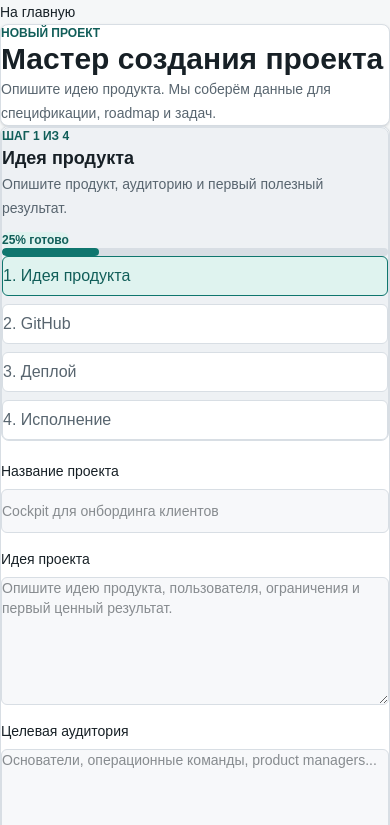
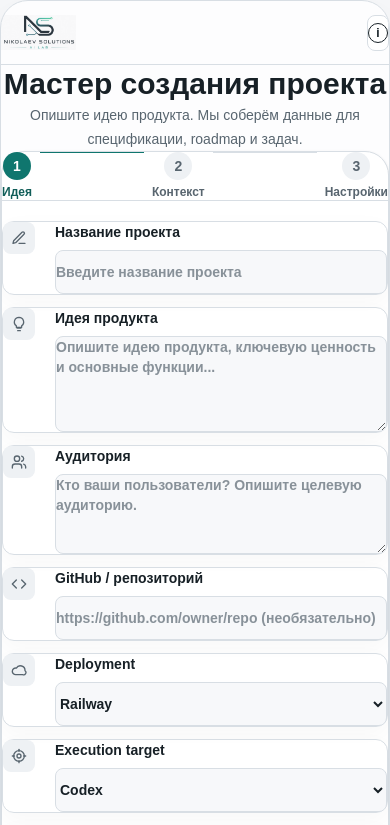
Before and after one commit to drthalas/Prepare_development_cockpit, a Next.js app: page /app/projects/new in a window 390 px wide. Shown: the top 825 px of the page. Built offline with nearby package versions, Linux system fonts and the light colour scheme.

Commit message:
PDC-034: align landing and project wizard with references

```diff
--- a/src/app/app/projects/new/page.tsx
+++ b/src/app/app/projects/new/page.tsx
@@ -1,11 +1,8 @@
 import Link from "next/link";
+import Image from "next/image";
 
 import { ProjectIntakeWizard } from "@/components/project-intake-wizard";
-import {
-  DetailsDisclosure,
-  InfoNotice,
-  PageHeader,
-} from "@/components/ui/patterns";
+import { InfoNotice } from "@/components/ui/patterns";
 
 export const dynamic = "force-dynamic";
 
@@ -15,10 +12,10 @@ type NewProjectPageProps = {
   }>;
 };
 
-const setupSteps = [
+const infoSteps = [
   "Опишите идею и аудиторию.",
-  "Укажите GitHub, деплой и инструмент разработки.",
-  "Создайте проект и откройте следующий шаг.",
+  "Укажите контекст GitHub, деплоя и разработки.",
+  "Создайте проект и продолжите со следующим шагом.",
 ];
 
 export default async function NewProjectPage({
@@ -28,22 +25,54 @@ export default async function NewProjectPage({
   const error = Array.isArray(query.error) ? query.error[0] : query.error;
 
   return (
-    <main className="min-h-screen bg-[var(--workspace-bg)] text-[var(--foreground)]">
-      <div className="mx-auto w-full max-w-4xl px-5 py-6 sm:px-8 lg:px-10">
-        <Link
-          className="text-sm font-medium text-[var(--muted)] hover:text-[var(--foreground)]"
-          href="/"
-        >
-          На главную
-        </Link>
+    <main className="min-h-screen bg-[var(--background)] p-4 text-[var(--foreground)] sm:p-8">
+      <div className="mx-auto min-h-[calc(100svh-2rem)] w-full max-w-6xl overflow-hidden rounded-[1.75rem] border border-[var(--panel-border)] bg-[rgba(255,255,255,0.78)] shadow-[0_24px_70px_rgba(23,32,38,0.08)] sm:min-h-[calc(100svh-4rem)] sm:rounded-[2rem]">
+        <header className="flex h-16 items-center justify-between border-b border-[var(--panel-border)] px-5 sm:h-[4.5rem] sm:px-8">
+          <Link aria-label="На главную" className="flex items-center" href="/">
+            <Image
+              alt="Nikolaev Solutions AI Lab"
+              className="h-9 w-auto object-contain mix-blend-multiply sm:h-10"
+              height={260}
+              priority
+              src="/brand/nikolaev-solutions-ai-lab-header.png"
+              width={540}
+            />
+          </Link>
+          <details className="group relative">
+            <summary className="inline-flex h-9 cursor-pointer list-none items-center justify-center gap-2 rounded-lg border border-[var(--panel-border)] bg-[var(--panel)] px-3 text-sm font-semibold text-[var(--foreground)] transition hover:border-[var(--accent)] [&::-webkit-details-marker]:hidden">
+              <span className="grid h-5 w-5 place-items-center rounded-full border border-current text-xs">
+                i
+              </span>
+              <span className="hidden sm:inline">Информация</span>
+            </summary>
+            <div className="absolute right-0 z-20 mt-3 w-72 rounded-xl border border-[var(--panel-border)] bg-[var(--panel)] p-4 text-sm leading-6 text-[var(--muted)] shadow-xl">
+              <p className="font-semibold text-[var(--foreground)]">
+                Как это работает
+              </p>
+              <ol className="mt-2 grid gap-1">
+                {infoSteps.map((step, index) => (
+                  <li key={step}>
+                    <span className="font-semibold text-[var(--accent-strong)]">
+                      {index + 1}.
+                    </span>{" "}
+                    {step}
+                  </li>
+                ))}
+              </ol>
+            </div>
+          </details>
+        </header>
 
-        <div className="mt-6">
-          <PageHeader
-            description="Опишите идею продукта. Мы соберём данные для спецификации, roadmap и задач."
-            eyebrow="Новый проект"
-            title="Мастер создания проекта"
-          />
-        </div>
+        <section className="mx-auto w-full max-w-5xl px-5 py-7 sm:px-8 sm:py-9">
+          <div className="mx-auto max-w-3xl text-center">
+            <h1 className="text-3xl font-extrabold leading-tight text-[var(--foreground)] sm:text-4xl">
+              Мастер создания проекта
+            </h1>
+            <p className="mx-auto mt-3 max-w-2xl text-sm leading-6 text-[var(--muted)] sm:text-base">
+              Опишите идею продукта. Мы соберём данные для спецификации, roadmap
+              и задач.
+            </p>
+          </div>
 
         {error ? (
           <div className="mt-6">
@@ -55,24 +84,10 @@ export default async function NewProjectPage({
           </div>
         ) : null}
 
-        <section className="mt-6 rounded-lg border border-[var(--panel-border)] bg-[var(--panel)] p-5 shadow-sm sm:p-6">
-          <ProjectIntakeWizard />
+          <div className="mt-7 rounded-[1.5rem] border border-[var(--panel-border)] bg-[var(--panel)] p-4 shadow-sm sm:p-8">
+            <ProjectIntakeWizard />
+          </div>
         </section>
-
-        <div className="mt-4">
-          <DetailsDisclosure title="Как это работает">
-            <ol className="grid gap-2">
-              {setupSteps.map((step, index) => (
-                <li key={step}>
-                  <span className="font-semibold text-[var(--foreground)]">
-                    {index + 1}.
-                  </span>{" "}
-                  {step}
-                </li>
-              ))}
-            </ol>
-          </DetailsDisclosure>
-        </div>
       </div>
     </main>
   );
--- a/src/components/project-intake-wizard.tsx
+++ b/src/components/project-intake-wizard.tsx
@@ -1,245 +1,77 @@
 "use client";
 
-import { useMemo, useState } from "react";
+import Link from "next/link";
 import type { ReactNode } from "react";
 
 import { createProjectAction } from "@/app/app/projects/actions";
 import {
-  agentPushAccessLabels,
-  agentPushAccessValues,
-  deploymentModeLabels,
-  deploymentModes,
-  deploymentOwnerLabels,
-  deploymentOwners,
   deploymentTargetLabels,
   deploymentTargets,
   executionTargetLabels,
   executionTargets,
   qaModeLabels,
   qaModes,
-  repositoryModeLabels,
-  repositoryModes,
-  repositoryOwnerLabels,
-  repositoryOwners,
-  repositoryVisibilityLabels,
-  repositoryVisibilities,
 } from "@/lib/projects/project-options";
 
-const steps = [
-  {
-    id: "idea",
-    title: "Идея продукта",
-    helper: "Опишите продукт, аудиторию и первый полезный результат.",
-  },
-  {
-    id: "repository",
-    title: "GitHub",
-    helper: "Укажите готовность репозитория до будущих Codex prompts.",
-  },
-  {
-    id: "deployment",
-    title: "Деплой",
-    helper: "Зафиксируйте ожидания по деплою без создания инфраструктуры.",
-  },
-  {
-    id: "execution",
-    title: "Исполнение",
-    helper: "Выберите инструмент разработки и начальные QA-настройки.",
-  },
-] as const;
-
-type StepId = (typeof steps)[number]["id"];
+const wizardSteps = [
+  { title: "Идея", value: "Название, идея и аудитория" },
+  { title: "Контекст", value: "GitHub, деплой и окружение" },
+  { title: "Настройки", value: "Execution target и QA" },
+];
 
 export function ProjectIntakeWizard() {
-  const [activeStep, setActiveStep] = useState<StepId>("idea");
-  const activeIndex = steps.findIndex((step) => step.id === activeStep);
-  const currentStep = steps[activeIndex];
-  const progress = useMemo(
-    () => Math.round(((activeIndex + 1) / steps.length) * 100),
-    [activeIndex],
-  );
-
-  function goToNextStep() {
-    const nextStep = steps[Math.min(activeIndex + 1, steps.length - 1)];
-    setActiveStep(nextStep.id);
-  }
-
-  function goToPreviousStep() {
-    const previousStep = steps[Math.max(activeIndex - 1, 0)];
-    setActiveStep(previousStep.id);
-  }
-
   return (
     <form action={createProjectAction} className="grid gap-5">
-      <div className="rounded-lg border border-[var(--panel-border)] bg-[var(--section-surface)] p-4">
-        <div className="flex flex-col gap-3 sm:flex-row sm:items-center sm:justify-between">
-          <div>
-            <p className="text-xs font-semibold uppercase text-[var(--accent-strong)]">
-              Шаг {activeIndex + 1} из {steps.length}
-            </p>
-            <h3 className="mt-1 text-lg font-semibold">{currentStep.title}</h3>
-            <p className="mt-1 text-sm leading-6 text-[var(--muted)]">
-              {currentStep.helper}
-            </p>
-          </div>
-          <span className="w-fit rounded-full bg-[var(--soft-accent)] px-3 py-1 text-xs font-semibold text-[var(--accent-strong)]">
-            {progress}% готово
-          </span>
-        </div>
-        <div className="mt-4 h-2 overflow-hidden rounded-full bg-[var(--panel-border)]">
-          <div
-            className="h-full rounded-full bg-[var(--accent)] transition-all"
-            style={{ width: `${progress}%` }}
+      <div className="grid grid-cols-[auto_1fr_auto_1fr_auto] items-start gap-2 border-b border-[var(--panel-border)] pb-5">
+        {wizardSteps.map((step, index) => (
+          <StepIndicator
+            index={index}
+            isLast={index === wizardSteps.length - 1}
+            key={step.title}
+            title={step.title}
+            value={step.value}
           />
-        </div>
-        <div className="mt-4 grid gap-2 sm:grid-cols-4">
-          {steps.map((step, index) => (
-            <button
-              className={`min-h-10 rounded-md border px-3 text-left text-xs font-semibold transition ${
-                step.id === activeStep
-                  ? "border-[var(--accent)] bg-[var(--soft-accent)] text-[var(--accent-strong)]"
-                  : "border-[var(--panel-border)] bg-[var(--panel)] text-[var(--muted)] hover:text-[var(--foreground)]"
-              }`}
-              key={step.id}
-              onClick={() => setActiveStep(step.id)}
-              type="button"
-            >
-              {index + 1}. {step.title}
-            </button>
         ))}
       </div>
-      </div>
 
-      <WizardPanel isActive={activeStep === "idea"}>
-        <Field label="Название проекта">
+      <div className="grid gap-3">
+        <Field icon="edit" label="Название проекта">
           <input
             className={inputClassName}
             name="title"
-            placeholder="Cockpit для онбординга клиентов"
+            placeholder="Введите название проекта"
             required
           />
         </Field>
 
-        <Field label="Идея проекта">
+        <Field icon="idea" label="Идея продукта">
           <textarea
-            className={`${inputClassName} min-h-32 py-3`}
+            className={`${inputClassName} min-h-24 resize-y py-3 sm:min-h-28`}
             name="initialIdea"
-            placeholder="Опишите идею продукта, пользователя, ограничения и первый ценный результат."
+            placeholder="Опишите идею продукта, ключевую ценность и основные функции..."
             required
           />
         </Field>
 
-        <Field
-          helper="Для кого продукт? Это повлияет на будущие вопросы анкеты."
-          label="Целевая аудитория"
-        >
+        <Field icon="users" label="Аудитория">
           <textarea
-            className={`${inputClassName} min-h-24 py-3`}
+            className={`${inputClassName} min-h-20 resize-y py-3`}
             name="targetUser"
-            placeholder="Основатели, операционные команды, product managers..."
+            placeholder="Кто ваши пользователи? Опишите целевую аудиторию."
           />
         </Field>
 
-        <Field
-          helper="Можно оставить пустым. Классификатор уточнит тип проекта позже."
-          label="Тип проекта"
-        >
-          <input
-            className={inputClassName}
-            name="projectType"
-            placeholder="SaaS, internal tool, Telegram bot..."
-          />
-        </Field>
-      </WizardPanel>
-
-      <WizardPanel isActive={activeStep === "repository"}>
-        <Field
-          helper="Выберите текущее состояние, включая неизвестно."
-          label="Состояние репозитория"
-        >
-          <select
-            className={inputClassName}
-            defaultValue="undecided"
-            name="repositoryMode"
-            required
-          >
-            {repositoryModes.map((mode) => (
-              <option key={mode} value={mode}>
-                {repositoryModeLabels[mode]}
-              </option>
-            ))}
-          </select>
-        </Field>
-
-        <Field helper="Нужно только если репозиторий уже существует." label="URL репозитория">
+        <Field icon="code" label="GitHub / репозиторий">
           <input
             className={inputClassName}
             name="repositoryUrl"
-            placeholder="https://github.com/org/repo"
+            placeholder="https://github.com/owner/repo (необязательно)"
             type="url"
           />
         </Field>
 
-        <div className="grid gap-4 sm:grid-cols-2">
-          <Field label="Видимость репозитория">
-            <select
-              className={inputClassName}
-              defaultValue="unknown"
-              name="repositoryVisibility"
-              required
-            >
-              {repositoryVisibilities.map((visibility) => (
-                <option key={visibility} value={visibility}>
-                  {repositoryVisibilityLabels[visibility]}
-                </option>
-              ))}
-            </select>
-          </Field>
-
-          <Field label="Кто создаёт репозиторий?">
-            <select
-              className={inputClassName}
-              defaultValue="not_decided"
-              name="repositoryOwner"
-              required
-            >
-              {repositoryOwners.map((owner) => (
-                <option key={owner} value={owner}>
-                  {repositoryOwnerLabels[owner]}
-                </option>
-              ))}
-            </select>
-          </Field>
-        </div>
-
-        <div className="grid gap-4 sm:grid-cols-2">
-          <Field label="Может ли агент пушить в GitHub?">
-            <select
-              className={inputClassName}
-              defaultValue="unknown"
-              name="agentCanPush"
-              required
-            >
-              {agentPushAccessValues.map((value) => (
-                <option key={value} value={value}>
-                  {agentPushAccessLabels[value]}
-                </option>
-              ))}
-            </select>
-          </Field>
-
-          <Field label="Default branch">
-            <input
-              className={inputClassName}
-              name="defaultBranch"
-              placeholder="main"
-            />
-          </Field>
-        </div>
-      </WizardPanel>
-
-      <WizardPanel isActive={activeStep === "deployment"}>
-        <Field label="Предпочтительный деплой">
+        <div className="grid gap-3 sm:grid-cols-2">
+          <Field icon="cloud" label="Deployment">
             <select
               className={inputClassName}
               defaultValue="railway"
@@ -254,42 +86,7 @@ export function ProjectIntakeWizard() {
             </select>
           </Field>
 
-        <Field
-          helper="Здесь фиксируется только намерение. Railway, Vercel и Render resources не создаются."
-          label="Режим деплоя"
-        >
-          <select
-            className={inputClassName}
-            defaultValue="manual_instructions"
-            name="deploymentMode"
-            required
-          >
-            {deploymentModes.map((mode) => (
-              <option key={mode} value={mode}>
-                {deploymentModeLabels[mode]}
-              </option>
-            ))}
-          </select>
-        </Field>
-
-        <Field label="Кто настраивает деплой?">
-          <select
-            className={inputClassName}
-            defaultValue="not_decided"
-            name="deploymentOwner"
-            required
-          >
-            {deploymentOwners.map((owner) => (
-              <option key={owner} value={owner}>
-                {deploymentOwnerLabels[owner]}
-              </option>
-            ))}
-          </select>
-        </Field>
-      </WizardPanel>
-
-      <WizardPanel isActive={activeStep === "execution"}>
-        <Field label="Инструмент разработки / execution target">
+          <Field icon="target" label="Execution target">
             <select
               className={inputClassName}
               defaultValue="codex"
@@ -303,8 +100,9 @@ export function ProjectIntakeWizard() {
               ))}
             </select>
           </Field>
+        </div>
 
-        <Field helper="Начальная настройка. QA checkpoint logic настраивается позже." label="QA-настройка">
+        <Field icon="shield" label="QA preference">
           <select className={inputClassName} defaultValue="standard" name="qaPreference">
             {qaModes.map((mode) => (
               <option key={mode} value={mode}>
@@ -313,75 +111,191 @@ export function ProjectIntakeWizard() {
             ))}
           </select>
         </Field>
+      </div>
 
-        <div className="rounded-md border border-[var(--panel-border)] bg-[var(--section-surface)] p-4 text-sm leading-6 text-[var(--muted)]">
-          После сохранения откроется страница проекта. Там будет показан
-          следующий шаг: классификация, анкета, spec, roadmap, prompts, QA и
-          export запускаются отдельными кнопками.
-        </div>
-      </WizardPanel>
+      <input name="projectType" type="hidden" value="" />
+      <input name="repositoryMode" type="hidden" value="undecided" />
+      <input name="repositoryVisibility" type="hidden" value="unknown" />
+      <input name="repositoryOwner" type="hidden" value="not_decided" />
+      <input name="agentCanPush" type="hidden" value="unknown" />
+      <input name="defaultBranch" type="hidden" value="" />
+      <input name="deploymentMode" type="hidden" value="manual_instructions" />
+      <input name="deploymentOwner" type="hidden" value="not_decided" />
 
-      <div className="flex flex-col gap-3 border-t border-[var(--panel-border)] pt-5 sm:flex-row sm:items-center sm:justify-between">
+      <div className="mt-2 flex flex-col gap-3 border-t border-[var(--panel-border)] pt-5 sm:flex-row sm:items-center sm:justify-end">
+        <Link
+          className="inline-flex min-h-11 items-center justify-center rounded-xl px-5 py-2.5 text-sm font-semibold text-[var(--muted)] transition hover:text-[var(--foreground)]"
+          href="/"
+        >
+          Отмена
+        </Link>
         <button
-          className="inline-flex min-h-11 items-center justify-center rounded-md border border-[var(--panel-border)] px-5 py-2.5 text-sm font-semibold text-[var(--muted)] transition hover:text-[var(--foreground)] disabled:cursor-not-allowed disabled:opacity-45"
-          disabled={activeIndex === 0}
-          onClick={goToPreviousStep}
-          type="button"
-        >
-          Назад
-        </button>
-        {activeIndex < steps.length - 1 ? (
-          <button
-            className="inline-flex min-h-11 items-center justify-center rounded-md bg-[var(--accent)] px-5 py-2.5 text-sm font-semibold text-white transition hover:bg-[var(--accent-strong)]"
-            onClick={goToNextStep}
-            type="button"
-          >
-            Продолжить
-          </button>
-        ) : (
-          <button
-            className="inline-flex min-h-11 items-center justify-center rounded-md bg-[var(--accent)] px-5 py-2.5 text-sm font-semibold text-white transition hover:bg-[var(--accent-strong)]"
+          className="inline-flex min-h-12 items-center justify-center rounded-xl bg-[var(--accent)] px-8 py-3 text-sm font-semibold text-white shadow-lg shadow-emerald-900/15 transition hover:bg-[var(--accent-strong)] sm:min-w-64"
           type="submit"
         >
-            Сохранить и открыть проект
+          Создать проект
         </button>
-        )}
       </div>
     </form>
   );
 }
 
-function WizardPanel({
-  children,
-  isActive,
+function StepIndicator({
+  index,
+  isLast,
+  title,
+  value,
 }: {
-  children: ReactNode;
-  isActive: boolean;
+  index: number;
+  isLast: boolean;
+  title: string;
+  value: string;
 }) {
   return (
-    <section className={isActive ? "grid gap-4" : "hidden"}>{children}</section>
+    <>
+      <div className="grid justify-items-center gap-1 text-center">
+        <span
+          className={`grid h-7 w-7 place-items-center rounded-full text-sm font-bold ${
+            index === 0
+              ? "bg-[var(--accent)] text-white"
+              : "bg-[var(--section-surface)] text-[var(--muted)]"
+          }`}
+        >
+          {index + 1}
+        </span>
+        <span
+          className={`text-xs font-semibold ${
+            index === 0 ? "text-[var(--accent-strong)]" : "text-[var(--muted)]"
+          }`}
+        >
+          {title}
+        </span>
+        <span className="hidden max-w-32 text-xs text-[var(--muted)] sm:block">
+          {value}
+        </span>
+      </div>
+      {!isLast ? (
+        <span
+          aria-hidden="true"
+          className={`mt-3 h-px min-w-10 ${
+            index === 0 ? "bg-[var(--accent)]" : "bg-[var(--panel-border)]"
+          }`}
+        />
+      ) : null}
+    </>
   );
 }
 
+type FieldIconName =
+  | "cloud"
+  | "code"
+  | "edit"
+  | "idea"
+  | "shield"
+  | "target"
+  | "users";
+
 function Field({
   children,
-  helper,
+  icon,
   label,
 }: {
   children: ReactNode;
-  helper?: string;
+  icon: FieldIconName;
   label: string;
 }) {
   return (
-    <label className="grid gap-2 text-sm font-medium">
-      {label}
+    <label className="grid grid-cols-[2.5rem_1fr] gap-3 rounded-xl border border-[var(--panel-border)] bg-[rgba(255,255,255,0.82)] p-3 text-sm font-semibold shadow-[0_8px_24px_rgba(23,32,38,0.03)] sm:grid-cols-[2.75rem_1fr] sm:p-4">
+      <span className="mt-7 flex h-8 w-8 items-center justify-center rounded-lg bg-[var(--section-surface)] text-[var(--muted)] sm:h-9 sm:w-9">
+        <FieldIcon name={icon} />
+      </span>
+      <span className="grid gap-2">
+        <span className="text-[var(--foreground)]">{label}</span>
         {children}
-      {helper ? (
-        <span className="text-xs leading-5 text-[var(--muted)]">{helper}</span>
-      ) : null}
+      </span>
     </label>
   );
 }
 
+function FieldIcon({ name }: { name: FieldIconName }) {
+  const common = {
+    "aria-hidden": true,
+    className: "h-4 w-4",
+    fill: "none",
+    stroke: "currentColor",
+    strokeLinecap: "round" as const,
+    strokeLinejoin: "round" as const,
+    strokeWidth: 2,
+    viewBox: "0 0 24 24",
+  };
+
+  if (name === "edit") {
+    return (
+      <svg {...common}>
+        <path d="M12 20h9" />
+        <path d="M16.5 3.5a2.1 2.1 0 0 1 3 3L7 19l-4 1 1-4Z" />
+      </svg>
+    );
+  }
+
+  if (name === "idea") {
+    return (
+      <svg {...common}>
+        <path d="M9 18h6" />
+        <path d="M10 22h4" />
+        <path d="M12 2a7 7 0 0 0-4 12.7V17h8v-2.3A7 7 0 0 0 12 2Z" />
+      </svg>
+    );
+  }
+
+  if (name === "users") {
+    return (
+      <svg {...common}>
+        <path d="M16 21v-2a4 4 0 0 0-4-4H6a4 4 0 0 0-4 4v2" />
+        <circle cx="9" cy="7" r="4" />
+        <path d="M22 21v-2a4 4 0 0 0-3-3.87" />
+        <path d="M16 3.13a4 4 0 0 1 0 7.75" />
+      </svg>
+    );
+  }
+
+  if (name === "code") {
+    return (
+      <svg {...common}>
+        <path d="m16 18 6-6-6-6" />
+        <path d="m8 6-6 6 6 6" />
+      </svg>
+    );
+  }
+
+  if (name === "cloud") {
+    return (
+      <svg {...common}>
+        <path d="M17.5 19H7a5 5 0 1 1 1-9.9 7 7 0 0 1 13 3.9 3.5 3.5 0 0 1-3.5 6Z" />
+      </svg>
+    );
+  }
+
+  if (name === "target") {
+    return (
+      <svg {...common}>
+        <circle cx="12" cy="12" r="8" />
+        <circle cx="12" cy="12" r="3" />
+        <path d="M12 2v3" />
+        <path d="M12 19v3" />
+        <path d="M2 12h3" />
+        <path d="M19 12h3" />
+      </svg>
+    );
+  }
+
+  return (
+    <svg {...common}>
+      <path d="M12 22s8-4 8-10V5l-8-3-8 3v7c0 6 8 10 8 10Z" />
+      <path d="m9 12 2 2 4-4" />
+    </svg>
+  );
+}
+
 const inputClassName =
-  "min-h-11 rounded-md border border-[var(--panel-border)] bg-[var(--background)] px-3 text-[var(--foreground)] outline-none focus:border-[var(--accent)]";
+  "min-h-11 w-full rounded-lg border border-[var(--panel-border)] bg-[var(--background)] px-3 text-sm font-medium text-[var(--foreground)] outline-none transition placeholder:text-[var(--muted)]/70 focus:border-[var(--accent)] focus:bg-[var(--panel)]";
```
Also changed, not shown: src/components/landing-page.tsx (+28 -17 lines). Lines whose indentation alone changed are shown as unchanged.
